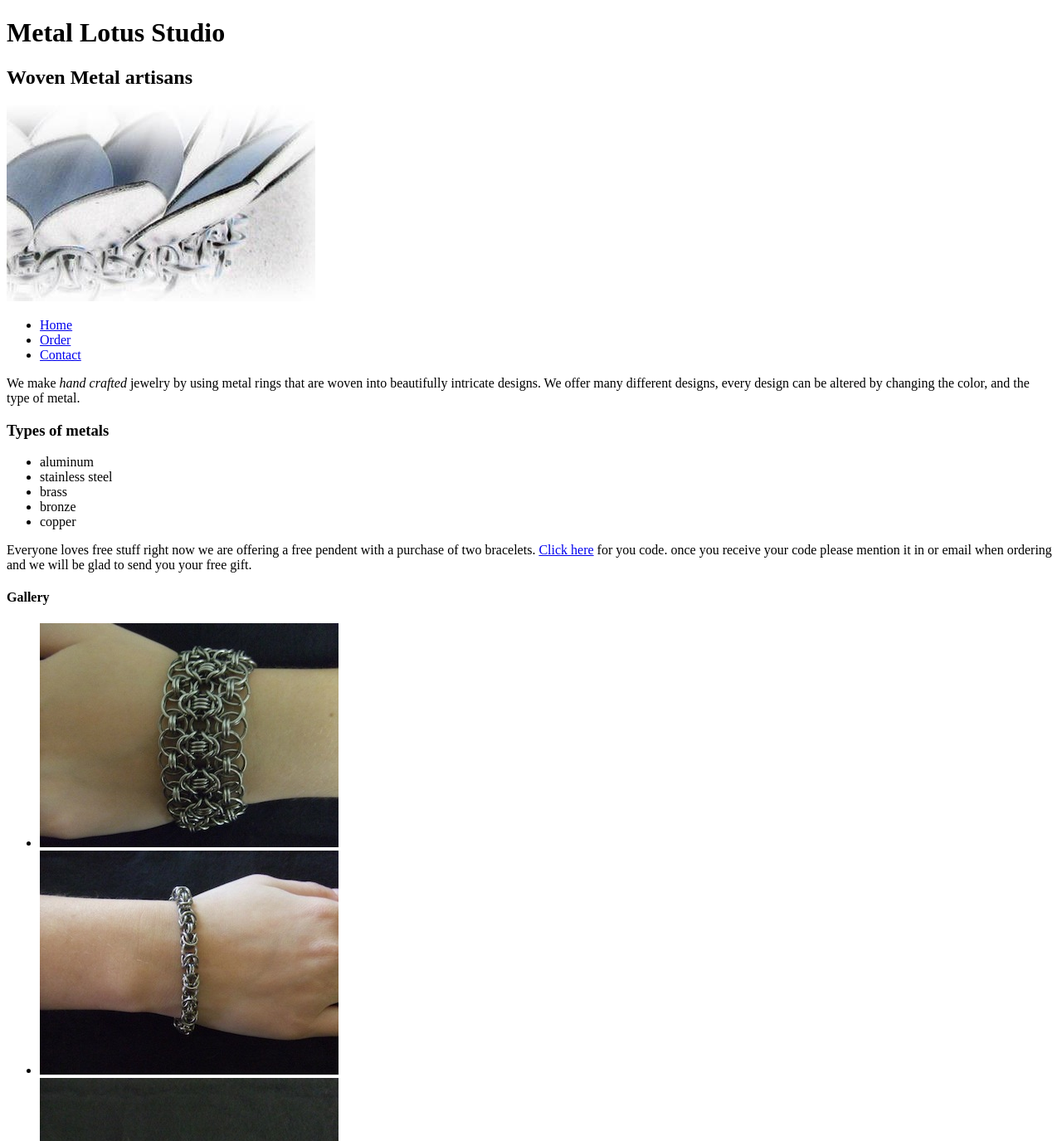
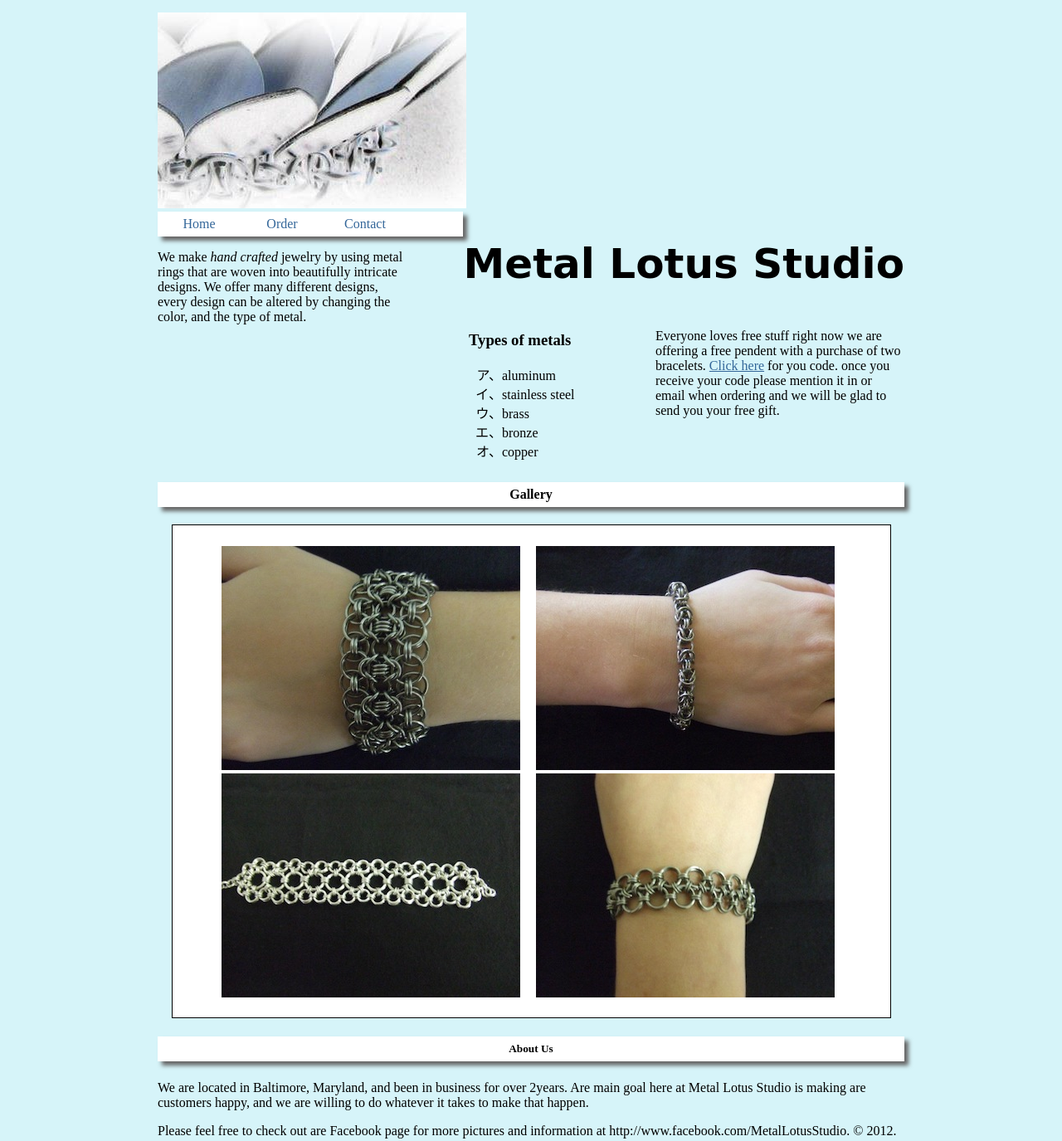
Before and after one commit to gkellne2/wsd, a plain HTML site: page index.html in a window 1280 px wide. Shown: the top 1375 px of the page at 83% size. Drawn offline with Linux system fonts and the light colour scheme; a web font is replaced by a local one.

Commit message:
making css

```diff
--- /dev/null
+++ b/css/main.css
@@ -0,0 +1,117 @@
+body{
+	padding: 15px;
+	width: 900px;
+	margin:0 auto;
+	background-color: rgba(51,204,225,.2);
+}
+
+
+h1{
+	font-family: 'Sofadi One', cursive;
+	font-size: 50px;
+	float:right;
+}
+
+h2{
+	font-family: 'Cutive Mono', serif;
+	float:right;
+	margin-right:75px;
+	margin-top:-130px;
+	text-shadow:2px 4px 8px #111;
+}
+
+section p{
+	width:300px;
+	height:169px;
+	float:left;
+}
+aside{
+	width:225px;
+	height:169px;
+	float:left;
+	padding-left:75px;
+}
+#free{
+	width:300px;
+}
+
+
+ol{
+	background:white;
+	margin:0 auto;
+	padding:0;
+	list-style-type:none;
+	overflow:hidden;
+	-moz-box-shadow:5px 5px 5px #666;
+	-webkit-box-shadow:5px 5px 5px #666;
+	box-shadow:5px 5px 5px #666;
+}
+ol li{
+	width:100px;
+	float:left;
+}
+
+ol a{
+	text-decoration:none;
+	display:block;
+	height:30px;
+	line-height:30px;
+	text-align:center;
+}
+h4{
+	clear:left;
+}
+
+
+#metal{
+	list-style-type:katakana;
+}
+
+
+
+a:link{
+	color: #336699;
+}
+a:visited{
+	color: #9999cc;
+}
+a:hover{
+	color: #cc33cc;
+}
+a:active{
+	color: #999;
+}
+
+h4{
+	background:white;
+	height:30px;
+	line-height:30px;
+	text-align:center;
+	-moz-box-shadow:5px 5px 5px #666;
+	-webkit-box-shadow:5px 5px 5px #666;
+	box-shadow:5px 5px 5px #666;
+}
+
+#images{
+	background:white;
+	list-style-type:none;
+	border:1px solid black;
+	width:825px;
+	padding-top:25px;
+	padding-bottom:20px;
+	margin:15px auto;
+	overflow:hidden;
+}
+#images li{
+	float:left;
+	margin-left:19px;
+}
+h5{
+	background:white;
+	height:30px;
+	line-height:30px;
+	text-align:center;
+	-moz-box-shadow:5px 5px 5px #666;
+	-webkit-box-shadow:5px 5px 5px #666;
+	box-shadow:5px 5px 5px #666;
+}
--- a/index.html
+++ b/index.html
@@ -4,44 +4,50 @@
 	<head>
 		<meta charset="utf-8">
 		<title>Metal Lotus Studios</title>
+		<link rel="stylesheet" href="css/main.css">
+		<link href='http://fonts.googleapis.com/css?family=Sofadi+One' rel='stylesheet'
+		type='text/css'>
+		<link href='http://fonts.googleapis.com/css?family=Cutive+Mono' rel='stylesheet'
+		type='text/css'>
 	</head>
 	<body>
+	<div>
 	<header>
-		<h1>Metal Lotus Studio</h1>
-		<h2>Woven Metal artisans</h2>
-	</header>
 		<img src="images/lotusflower.jpg" width="372" height="236" alt="Photo of lotus
 		flower" title="Lotus Flower">
+		<h1>Metal Lotus Studio</h1>
+		<h2>woven metal artisans</h2>
+	</header>
 	<nav>
-	<ul id="navagation">
+	<ol id="navagation">
 		<li><a href="index.html">Home</a></li>
 		<li><a href="order.html">Order</a></li>
 		<li><a href="contact.html">Contact</a></li>
-	</ul>
+	</ol>
   	</nav>
-
+  	<section>
 	<p>We make <em>hand crafted</em> jewelry by using metal rings
 	that are woven into beautifully intricate designs. We offer many different designs,
 	every design can be altered by changing the color, and the type of metal.</p>
 	<aside>
-	<div>
 	<h3>Types of metals</h3>
-	<ul>
+	<ul id="metal">
 		<li>aluminum</li>
 		<li>stainless steel</li>
 		<li>brass</li>
 		<li>bronze</li>
 		<li>copper</li>
 	</ul>
-	</div>
 	</aside>
 
-	<P>Everyone loves free stuff right now we are offering a free pendent with a purchase
+	<P id="free">Everyone loves free stuff right now we are offering a free pendent with a purchase
 	of two bracelets. <a href="promotion.html">Click here</a> for you code. once you
 	receive your code please mention it in or email when ordering and we will be glad to
 	send you your free gift.</p>
+	</section>
 	<h4>Gallery</h4>
-	<ul>
+
+	<ul id="images">
 		<li><img src="images/ValiantBracelet.jpg" width="360" height="270"
 		alt="ValiantBracelet" title="ValiantBracelet"></li>
 		<li><img src="images/RenaissanceBracelet.jpg" width="360" height="270"
@@ -65,5 +71,6 @@
 			information at http://www.facebook.com/MetalLotusStudio. &copy; 2012.</p>
 		</footer>
 	</article>
+	</div>
 	</body>
 </html>
```
Also changed, not shown: images/chainmail.jpg (added), 3 other files.
